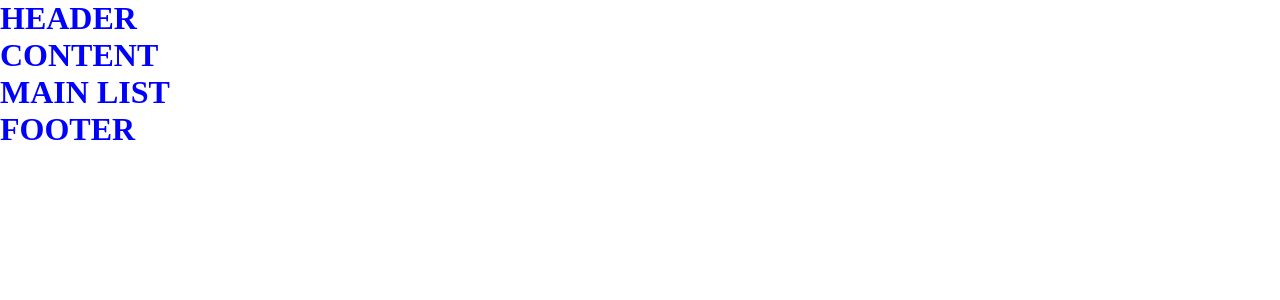
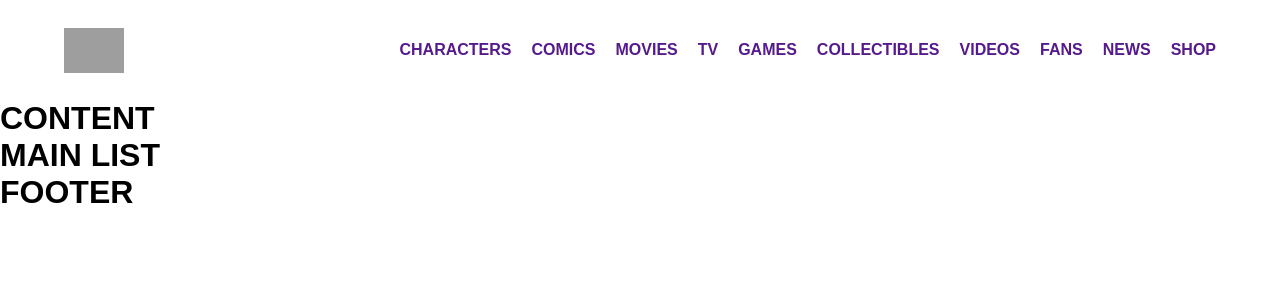
Before and after one commit to danieldorazio/vite-comics, a Vue app: page / in a window 1280 px wide. Shown: the top 300 px of the page. Built offline with nearby package versions, Linux system fonts and the light colour scheme; grey boxes are pictures that could not be loaded.

Commit message:
add: AppHeader

```diff
--- a/src/components/AppHeader.vue
+++ b/src/components/AppHeader.vue
@@ -1,10 +1,64 @@
 <script>
+    export default {
+        data () {
+            return {
+                navBar: [
+
+                    {
+                        text: "CHARACTERS",
+                    },
+
+                    {
+                        text: "COMICS",
+                    },
+
+                    {
+                        text: "MOVIES",
+                    },
+
+                    {
+                        text: "TV",
+                    },
+
+                    {
+                        text: "GAMES",
+                    },
+
+                    {
+                        text: "COLLECTIBLES",
+                    },
+
+                    {
+                        text: "VIDEOS",
+                    },
+
+                    {
+                        text: "FANS",
+                    },
+
+                    {
+                        text: "NEWS",
+                    },
+
+                    {
+                        text: "SHOP",
+                    },
+                ]
+            };
+        },
+    };
 </script>
 
 <template>
-    <h1>HEADER</h1>
+    <header class="container p-top-bottom">
+        <img src="../assets/img/dc-logo.png" alt="">
+
+        <ul>
+            <li v-for ="navBarObj in navBar" ><a href="">{{ navBarObj.text }}</a></li>
+        </ul>
+    </header>
 </template>
 
-<style scoped>
-
+<style scoped lang="scss">
+@use "../style/AppHeader.scss";
 </style>
--- /dev/null
+++ b/src/style/AppHeader.scss
@@ -0,0 +1,25 @@
+@use "./partials/mixins" as *;
+@use "./partials/varables" as *;
+
+header {
+    height: 70px;
+    @include my-flex(row, space-between, center);
+
+    img {
+        width: 60px;
+    }
+
+    ul {
+        @include my-flex(row, space-between, center);
+        gap: 20px;
+
+        a {
+            font-weight: bold;
+            &:hover {
+                color: $hover_nav_bar;
+            }
+
+        }
+
+    }
+}
--- a/src/style/general.scss
+++ b/src/style/general.scss
@@ -1,16 +1,34 @@
 @use "./partials/varables" as *;
 
 
+/**************RESET****************/
 * {
     margin: 0;
     padding: 0;
     box-sizing: border-box;
-}
+    font-family: sans-serif;
+};
 
 img {
     max-width: 100%;
+};
+
+li {
+    list-style: none;
+};
+
+a {
+    text-decoration: none;
+
+};
+
+/***********************COMMON********************/
+.container {
+    width: 90%;
+    margin: 0 auto;
+};
+
+.p-top-bottom {
+    padding-top: 50px;
+    padding-bottom: 50px;
 }
-
-h1 {
-    color: $primary_color;
-}
--- a/src/style/partials/_mixins.scss
+++ b/src/style/partials/_mixins.scss
@@ -0,0 +1,11 @@
+@mixin my-flex ($direction, $justify-content, $align-items) {
+    display: flex;
+    flex-direction: $direction;
+    justify-content: $justify-content;
+    align-items: $align-items;
+};
+
+@mixin my-container {
+    width: 90%;
+    margin: 0 auto;
+}
--- a/src/style/partials/_varables.scss
+++ b/src/style/partials/_varables.scss
@@ -1 +1 @@
-$primary_color: blue;
+$hover_nav_bar: #0282f9;
```
Also changed, not shown: src/App.vue (+4 -4 lines).
